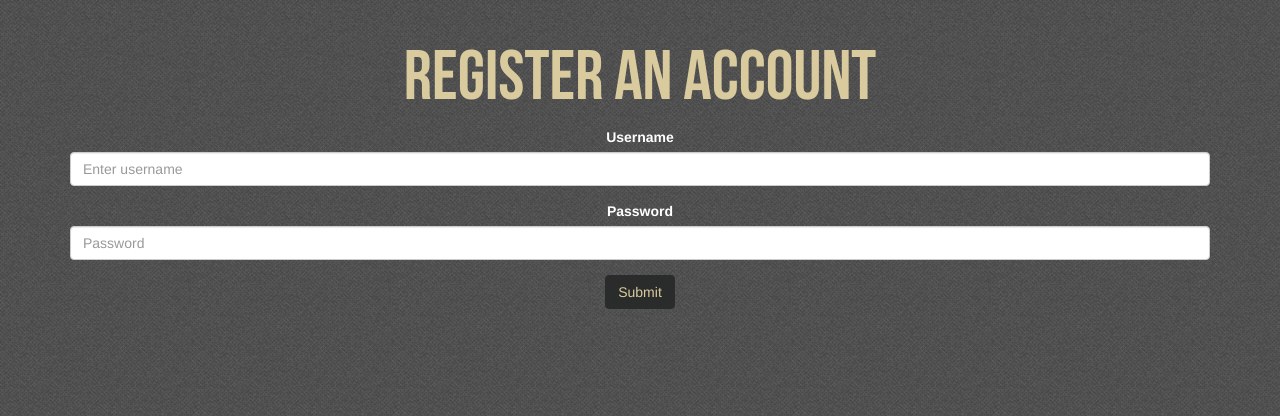
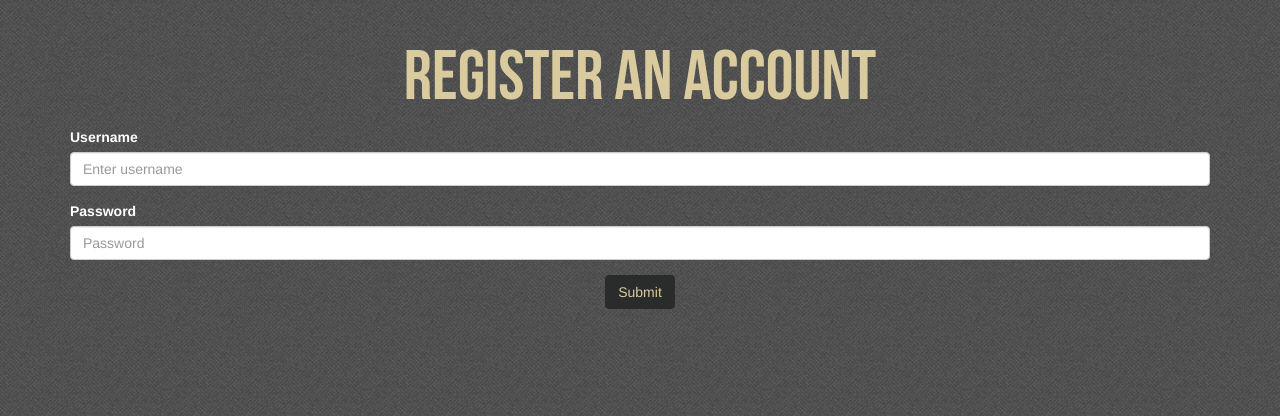
Before and after one commit to j-delaney/code-intuit, a Flask app: page /register in a window 1280 px wide. Shown: the part 52-468 px from the top of the page. Run offline with Flask 2, Linux system fonts and the light colour scheme; some libraries are stand-ins or nearby versions.

Commit message:
Align form labels to the left

```diff
--- a/app/static/css/style.css
+++ b/app/static/css/style.css
@@ -166,3 +166,7 @@ input[type=submit]:focus {
 .panel-body {
     color: #333;
 }
+
+.form-group {
+    text-align: left;
+}
```
